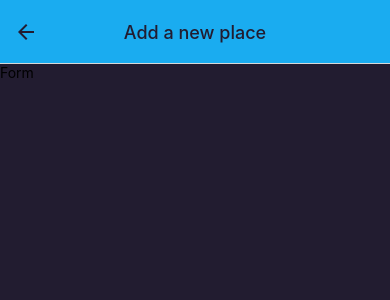
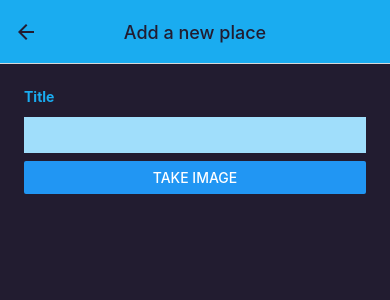
Before and after one commit to deonatto/favoritePlacesApp_ReactNative, a React Native app: screen /AddPlace in a window 390 px wide. Shown: the top 300 px of the page. Built offline with nearby package versions, Linux system fonts and the light colour scheme.

Commit message:
create form and logic to select pic from galery

```diff
--- a/app.json
+++ b/app.json
@@ -11,9 +11,7 @@
       "resizeMode": "contain",
       "backgroundColor": "#ffffff"
     },
-    "assetBundlePatterns": [
-      "**/*"
-    ],
+    "assetBundlePatterns": ["**/*"],
     "ios": {
       "supportsTablet": true
     },
@@ -25,6 +23,14 @@
     },
     "web": {
       "favicon": "./assets/favicon.png"
-    }
+    },
+    "plugins": [
+      [
+        "expo-image-picker",
+        {
+          "cameraPermission": "The app needs access to your camera in order to take photos."
+        }
+      ]
+    ]
   }
 }
--- /dev/null
+++ b/components/places/ImagePicker.js
@@ -0,0 +1,25 @@
+import React from "react";
+import { View, Button, Alert } from "react-native";
+import {
+  launchImageLibraryAsync,
+  MediaTypeOptions,
+} from "expo-image-picker";
+
+const ImagePicker = () => {
+  const takeImageHandler = async () => {
+    const image = await launchImageLibraryAsync({
+      mediaTypes: MediaTypeOptions.All,
+      allowsEditing: true,
+      aspect: [16, 9],
+      quality: 1,
+    });
+  };
+  return (
+    <View>
+      <View></View>
+      <Button title="Take Image" onPress={takeImageHandler} />
+    </View>
+  );
+};
+
+export default ImagePicker;
--- a/components/places/PlaceForm.js
+++ b/components/places/PlaceForm.js
@@ -1,12 +1,48 @@
-import React from 'react'
-import { View, Text} from 'react-native'
+import React, { useState } from "react";
+import { ScrollView, View, Text, TextInput, StyleSheet } from "react-native";
+import { GlobalStyles } from "../../constants/colors";
+import ImagePicker from "./ImagePicker";
 
 const PlaceForm = () => {
+  const [title, setTitle] = useState("");
+
+  const changeTitleHandler = (enteredText) => {
+    setTitle(enteredText);
+  };
+
   return (
-    <View>
-        <Text>Form</Text>
-    </View>
-  )
-}
+    <ScrollView style={styles.form}>
+      <View>
+        <Text style={styles.label}>Title</Text>
+        <TextInput
+          style={styles.input}
+          onChangeText={changeTitleHandler}
+          value={title}
+        />
+      </View>
+      <ImagePicker />
+    </ScrollView>
+  );
+};
 
-export default PlaceForm
+export default PlaceForm;
+
+const styles = StyleSheet.create({
+  form: {
+    flex: 1,
+    padding: 24,
+  },
+  label: {
+    fontWeight: "bold",
+    marginBottom: 4,
+    color: GlobalStyles.colors.primary500,
+  },
+  input: {
+    marginVertical: 8,
+    paddingHorizontal: 4,
+    paddingVertical: 8,
+    fontSize: 16,
+    borderBottomColor: GlobalStyles.colors.primary700,
+    backgroundColor: GlobalStyles.colors.primary100,
+  },
+});
--- a/package.json
+++ b/package.json
@@ -14,7 +14,9 @@
     "expo": "~48.0.5",
     "expo-status-bar": "~1.4.4",
     "react": "18.2.0",
-    "react-native": "0.71.3"
+    "react-native": "0.71.3",
+    "expo-image-picker": "~14.1.1",
+    "expo-image-loader": "~4.1.1"
   },
   "devDependencies": {
     "@babel/core": "^7.20.0"
```
Also changed, not shown: 1 other file (tests, documents, lock files or other folders).
